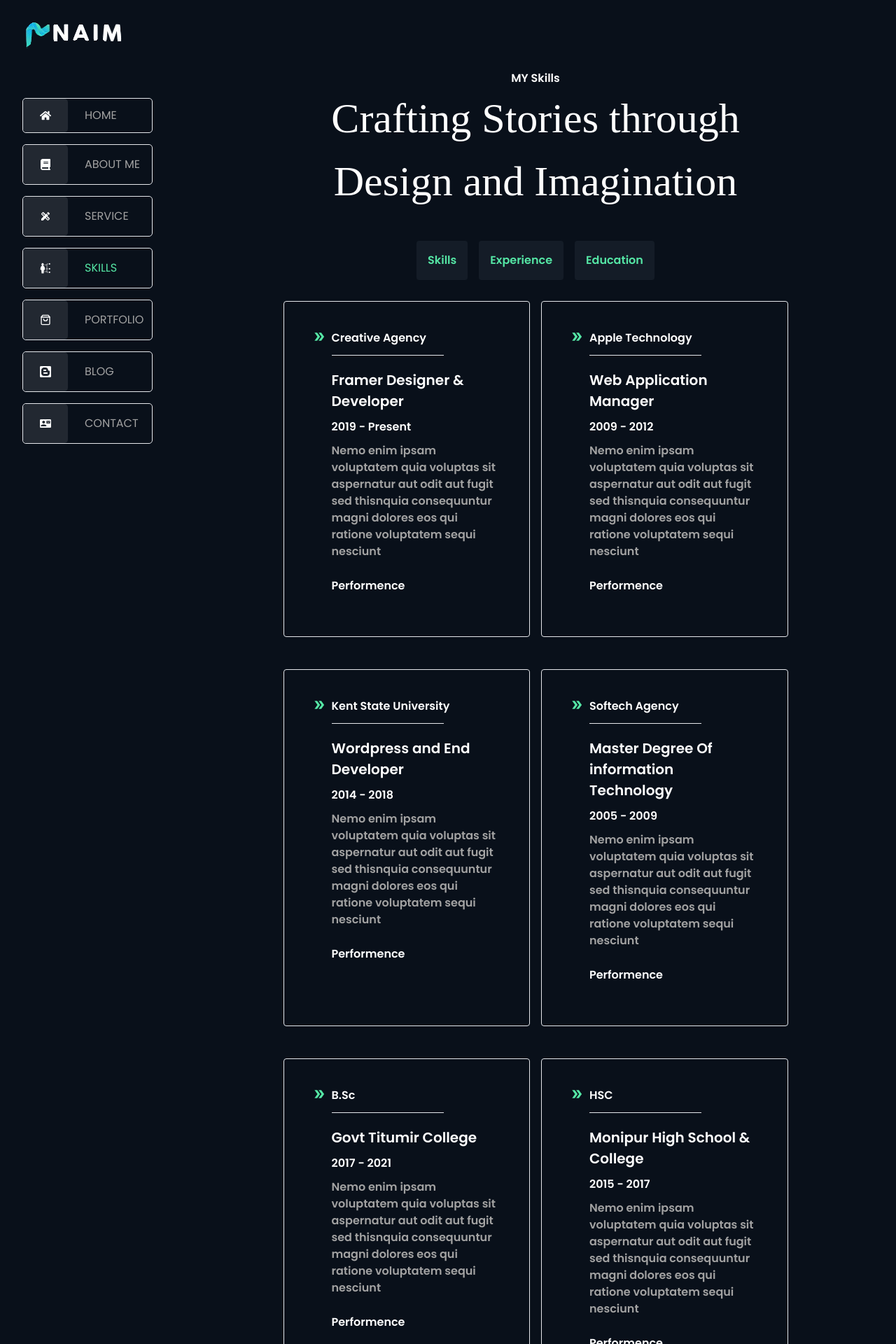
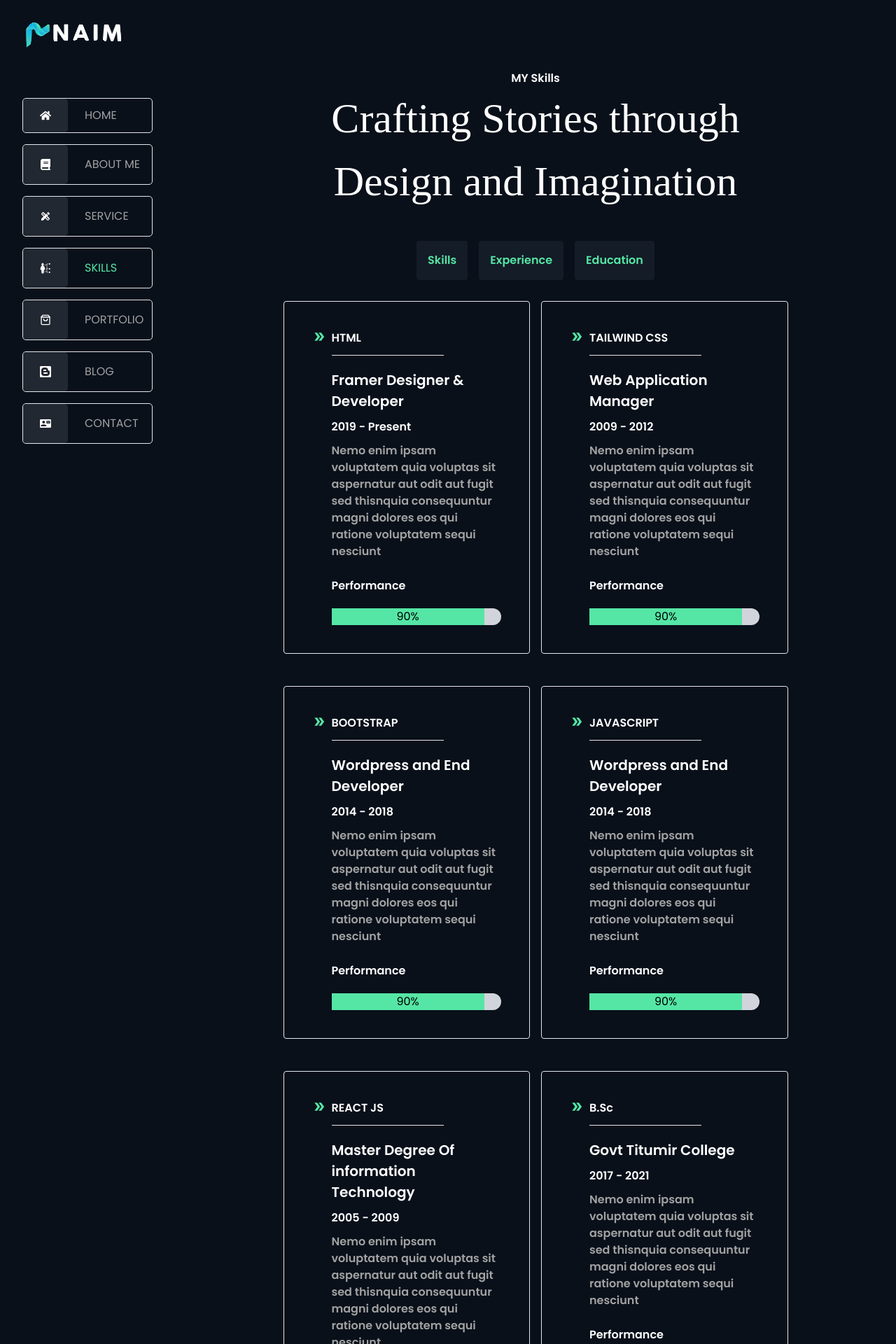
Before and after one commit to naimekattor/naim-portfolio, a React (Vite) app: page /skills in a window 1280 px wide. Shown: the top 1920 px of the page at 70% size. Built offline with nearby package versions, Linux system fonts and the light colour scheme.

Commit message:
some changes

```diff
--- a/src/App.jsx
+++ b/src/App.jsx
@@ -1,4 +1,3 @@
-import React from 'react';
 import { Route, Routes } from 'react-router-dom';
 import Home from './Pages/Home';
 import About from './Pages/About';
@@ -11,11 +10,11 @@ import Navbar from './Components/Navbar';
 
 const App = () => {
   return (
-    <div className='flex'>
+    <div className='flex w-full'>
       <div>
         <Navbar />
       </div>
-      <div className='lg:relative absolute'>
+      <div className='lg:relative absolute flex-1'>
         <Routes>
           <Route path='/' element={<Home />} />
           <Route path='/about' element={<About />} />
--- a/src/Components/MagicCursor.jsx
+++ b/src/Components/MagicCursor.jsx
@@ -9,7 +9,7 @@ const CursorMagicClient = () => {
     zIndex={10}
     cursorStyle={{
       backgroundColor: "#55e6a5", // background color
-      border: "solid 2px #000000", // adding border style
+      border: "solid 1px #ffffff", // adding border style
     }}
   />
 }
--- a/src/Pages/Home.jsx
+++ b/src/Pages/Home.jsx
@@ -1,10 +1,10 @@
-import React, { useState } from 'react';
+import { useState } from 'react';
 import { IoMdPlay } from "react-icons/io";
 import { RxCross1 } from "react-icons/rx";
 const Home = () => {
   const [showIframe, setShowIframe] = useState(false);
   return (
-    <div className='w-[100%] h-[100%] mx-auto'>
+    <div className='w-[100%] h-[100%] mx-auto '>
       <div className='bg-intro1 bg-cover md:bg-cover h-screen w-screen bg-repeat flex items-center'>
         <div className='w-[100%] mx-[15%] '>
           <span className='text-white  md:text-[70px] text-[40px] font-RegularBold'>Hi, I'M Naim ! </span>
@@ -24,7 +24,6 @@ const Home = () => {
               {showIframe && <iframe className='md:w-[560px] md:h-[315px] w-[200px] h-[200px]' src="" title="YouTube video player" frameborder="0" allow="accelerometer; autoplay; clipboard-write; encrypted-media; gyroscope; picture-in-picture; web-share" referrerpolicy="strict-origin-when-cross-origin" allowfullscreen name='page'>
               </iframe>}
               {showIframe && <button className=' absolute bg-white right-0 top-0 z-10 text-black p-[10px] rounded-full' onClick={() => setShowIframe(false)}><RxCross1 /></button>}
-
             </div>
 
 
--- a/src/Pages/Portfolio.jsx
+++ b/src/Pages/Portfolio.jsx
@@ -16,7 +16,7 @@ const Portfolio = () => {
     setShowModal(false)
   }
   return (
-    <div className='w-screen h-[100%] mx-auto lg:px-[15%] md:px-[10%] px-[2%] bg-[#02050a]'>
+    <div className='w-[100%] h-[100%] mx-auto lg:px-[15%] md:px-[10%] px-[2%] bg-[#02050a]'>
       <div className='py-8'>
         <h1 className='text-[20px] pt-[100px] text-[#55e5a6] font-semibold uppercase '>my recent Portfolio</h1>
         <h2 className='text-[52px] text-white font-RegularBold'>Elevate your brand to new heights with our
--- a/src/Pages/Skills.jsx
+++ b/src/Pages/Skills.jsx
@@ -6,7 +6,6 @@ import { NavLink } from 'react-router-dom';
 const Skills = () => {
   const [data, setData] = useState(skillsData);
   const [category, setCategory] = useState("Skills");
-
   const handleFilter = (categoryName) => {
     const dataCopy = skillsData.filter((curElem) => curElem.category === categoryName);
     setData(dataCopy);
@@ -40,7 +39,8 @@ const Skills = () => {
 
               <p className='text-[#a2a2a2] font-semibold text-[16px] mb-[25px]'>{curElem.description}</p>
 
-              <h2 className='text-white font-semibold mb-[20px] text-[16px]'>Performence</h2>
+              <h2 className='text-white font-semibold mb-[20px] text-[16px]'>Performance</h2>
+              <div className=' min-w-[200px] rounded-full bg-gray-300'><div className=' text-center w-[90%] bg-[#55e6a5]'>90%</div></div>
             </div>
           </div>
         )
--- a/src/main.jsx
+++ b/src/main.jsx
@@ -1,4 +1,3 @@
-import { StrictMode } from 'react'
 import { createRoot } from 'react-dom/client'
 import './index.css'
 import App from './App.jsx'
--- a/src/skillsData.js
+++ b/src/skillsData.js
@@ -1,6 +1,6 @@
  export const skillsData=[{
 id:1,
-title:"Creative Agency",
+title:"HTML",
 sub_title: " Framer Designer & Developer ",
 session:"2019 - Present",
 description:"Nemo enim ipsam voluptatem quia voluptas sit aspernatur aut odit aut fugit sed thisnquia consequuntur magni dolores eos qui ratione voluptatem sequi nesciunt",
@@ -8,7 +8,7 @@ category:"Skills",
 },
 {
   id:2,
-  title:"Apple Technology",
+  title:"TAILWIND CSS",
   sub_title:"Web Application Manager ",
   session:"2009 - 2012",
   description:"Nemo enim ipsam voluptatem quia voluptas sit aspernatur aut odit aut fugit sed thisnquia consequuntur magni dolores eos qui ratione voluptatem sequi nesciunt",
@@ -16,7 +16,16 @@ category:"Skills",
   },
   {
     id:3,
-    title:"Kent State University",
+    title:"BOOTSTRAP",
+
+    sub_title:"Wordpress and End Developer ",
+    session:"2014 - 2018",
+    description:"Nemo enim ipsam voluptatem quia voluptas sit aspernatur aut odit aut fugit sed thisnquia consequuntur magni dolores eos qui ratione voluptatem sequi nesciunt",
+    category:"Skills",
+    },
+  {
+    id:4,
+    title:"JAVASCRIPT",
 
     sub_title:"Wordpress and End Developer ",
     session:"2014 - 2018",
@@ -24,15 +33,15 @@ category:"Skills",
     category:"Skills",
     },
     {
-      id:4,
-      title:"Softech Agency",
+      id:5,
+      title:"REACT JS",
       sub_title:"Master Degree Of information Technology ",
       session:"2005 - 2009",
       description:"Nemo enim ipsam voluptatem quia voluptas sit aspernatur aut odit aut fugit sed thisnquia consequuntur magni dolores eos qui ratione voluptatem sequi nesciunt",
       category:"Skills",
       },
       {
-      id:5,
+      id:6,
       title:"B.Sc",
       sub_title: " Govt Titumir College ",
       session:"2017 - 2021",
@@ -40,7 +49,7 @@ category:"Skills",
       category:"Education",
       },
       {
-        id:6,
+        id:7,
         title:"HSC",
         sub_title:"Monipur High School & College",
         session:"2015 - 2017",
@@ -48,7 +57,7 @@ category:"Skills",
         category:"Education",
         },
         {
-          id:7,
+          id:8,
           title:"SSC",
 
           sub_title:"National Bangla High School",
@@ -57,7 +66,7 @@ category:"Skills",
           category:"Education",
           },
           {
-            id:8,
+            id:9,
             title:"JSC",
             sub_title:"National Bangla High School",
             session:"2012 - 2012",
@@ -65,7 +74,7 @@ category:"Skills",
             category:"Education",
             },
             {
-            id:9,
+            id:10,
             title:"Creative Agency",
             sub_title: " Framer Designer & Developer",
             session:" 2019 - Present",
@@ -73,7 +82,7 @@ category:"Skills",
             category:"Experience",
             },
             {
-              id:10,
+              id:11,
               title:"Apple Technology",
               sub_title:"Web Application Manager ",
               session:"2009 - 2012",
@@ -81,7 +90,7 @@ category:"Skills",
               category:"Experience",
               },
               {
-                id:11,
+                id:12,
                 title:"Kent State University",
 
                 sub_title:"Wordpress and End Developer ",session:"2014 - 2018",
@@ -89,7 +98,7 @@ category:"Skills",
                 category:"Experience",
                 },
                 {
-                  id:12,
+                  id:13,
                   title:"Softech Agency",
                   sub_title:"Master Degree Of information Technology",
                   session:"2005 - 2009",
```
Also changed, not shown: src/assets/images/right-arrow.png (added), src/assets/images/right-arrow1.png (added).
